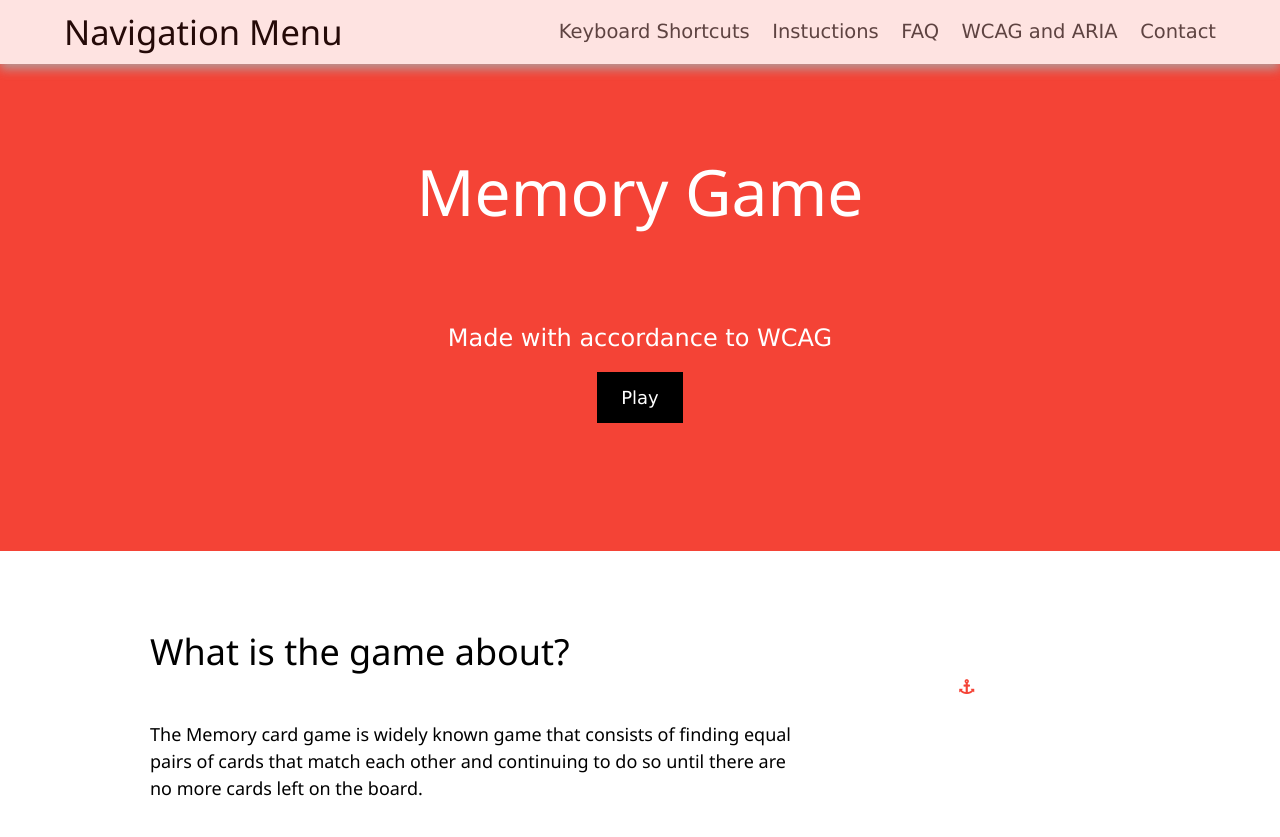
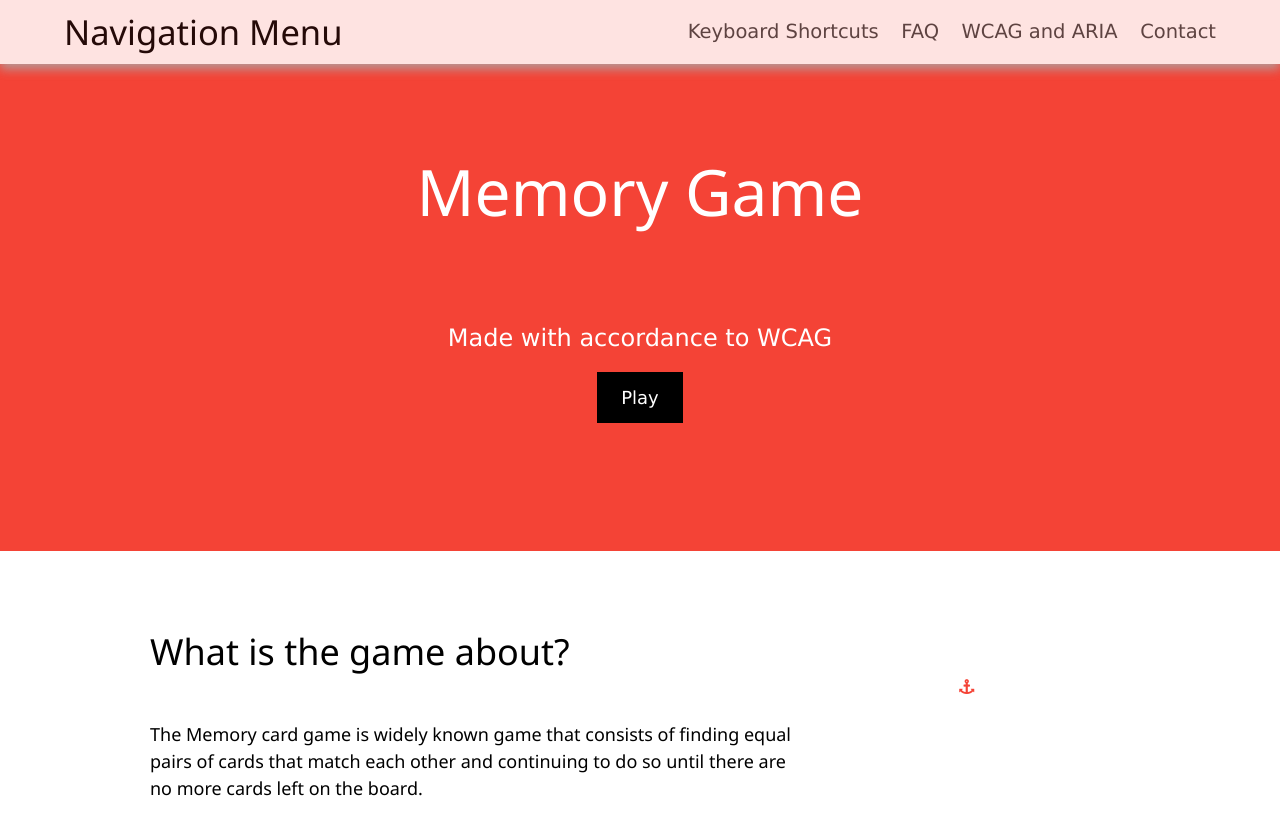
Before and after one commit to Rojhat802/Blind_memory_game, a plain HTML site: page index.html in a window 1280 px wide. Shown: the top 837 px of the page. Drawn offline with nearby package versions, Linux system fonts and the light colour scheme.

Commit message:
Update index.html

```diff
--- a/index.html
+++ b/index.html
@@ -23,7 +23,6 @@
                 </div>
                 <ul class="menu-items">
                   <li><a href="Keyboard_Shortcuts.html" accesskey="K"tabinddex="0">Keyboard Shortcuts</a></li>
-                  <li><a href="Play.html"accesskey="i"tabinddex="1">Instuctions</a></li>
                   <li><a href="FAQ.html" aria-keyshortcuts="Shift+v" tabinddex="2">FAQ</a></li>
                   <li><a href="WCAG_ARIA.html"accesskey="w"tabinddex="3">WCAG and ARIA</a></li>
                   <li><a href="Contact.html"accesskey="c"tabinddex="4">Contact</a></li>
```
